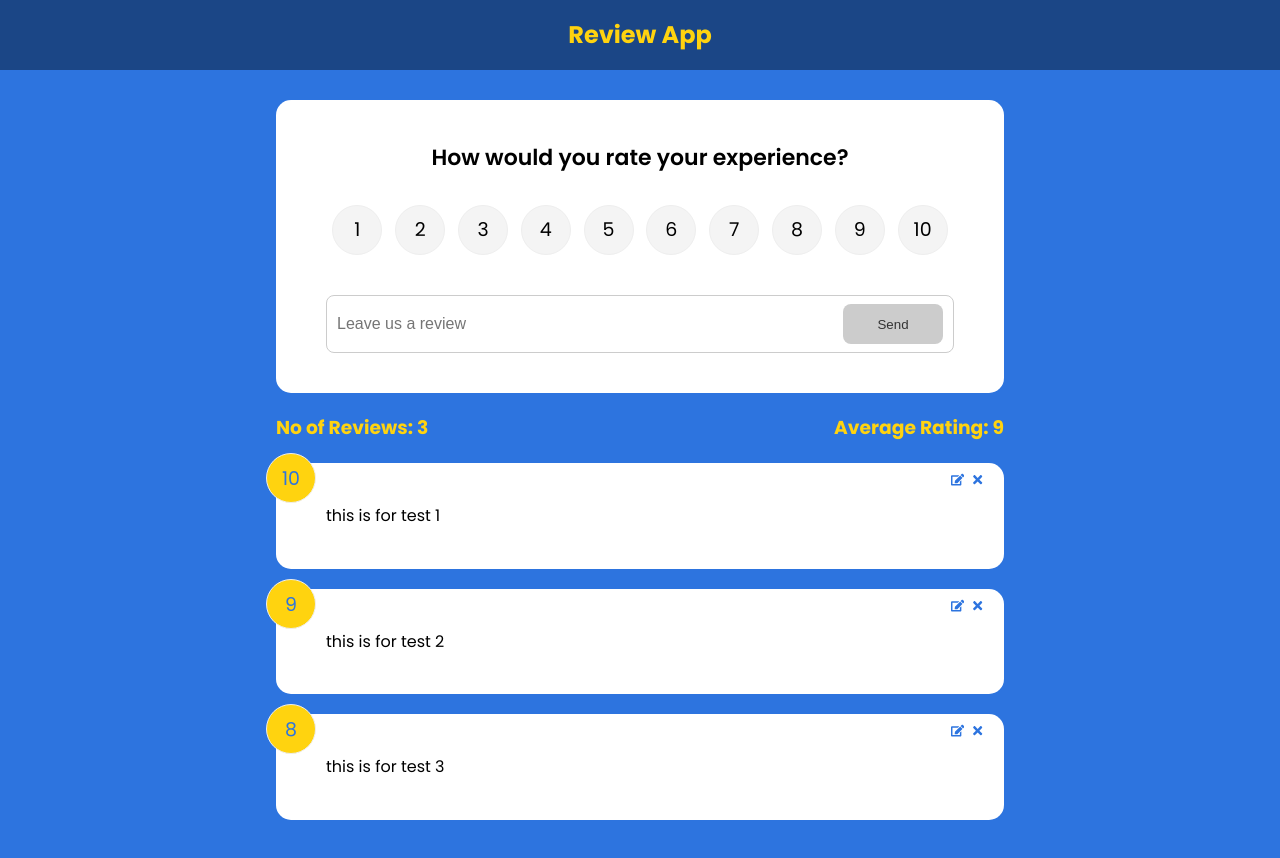
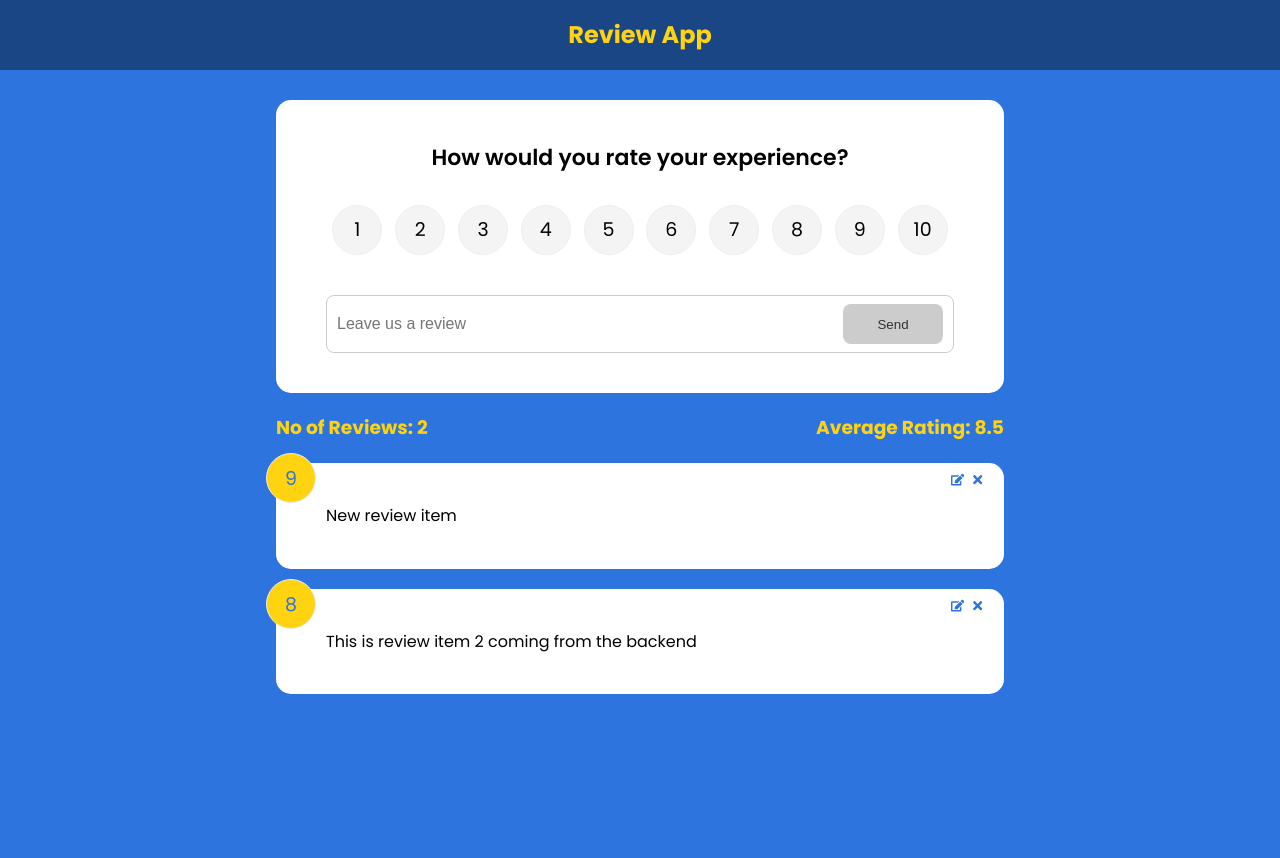
Before and after one commit to grreenkk/review-app-reactApp-, a React (Create React App) app: page / in a window 1280 px wide. Shown: the top 858 px of the page. After the commit the page ends 800 px from the top, so only its background shows below. Built offline with nearby package versions, Linux system fonts and the light colour scheme; data requests are answered from the project's data file.

Commit message:
Created ReviewContext to handle global data

```diff
--- /dev/null
+++ b/db.json
@@ -0,0 +1,14 @@
+{
+  "reviews": [
+    {
+      "id": 2,
+      "rating": 8,
+      "text": "This is review item 2 coming from the backend"
+    },
+    {
+      "rating": 9,
+      "text": "New review item",
+      "id": 4
+    }
+  ]
+}
--- a/package.json
+++ b/package.json
@@ -6,7 +6,9 @@
     "@testing-library/jest-dom": "^5.16.4",
     "@testing-library/react": "^13.2.0",
     "@testing-library/user-event": "^13.5.0",
+    "concurrently": "^7.2.1",
     "framer-motion": "^4.1.17",
+    "json-server": "^0.17.0",
     "react": "^18.1.0",
     "react-dom": "^18.1.0",
     "react-icons": "^4.4.0",
@@ -19,7 +21,9 @@
     "start": "react-scripts start",
     "build": "react-scripts build",
     "test": "react-scripts test",
-    "eject": "react-scripts eject"
+    "eject": "react-scripts eject",
+    "server": "json-server --watch db.json --port 5000",
+    "dev": "concurrently \"npm run server\" \"npm start\""
   },
   "eslintConfig": {
     "extends": [
--- a/src/components/ReviewList.jsx
+++ b/src/components/ReviewList.jsx
@@ -3,23 +3,23 @@
 import {motion, AnimatePresence} from 'framer-motion'
 import { useContext } from 'react'
 import ReviewContext from './context/ReviewContext'
+import Loading from './reuseables/Loading'
 
 
 
 
 const ReviewList = () => {
-    const {reviews} = useContext(ReviewContext)
+    const {reviews, isLoading} = useContext(ReviewContext)
 
-    if(!reviews || reviews.length === 0){
-       return <p>No reviews available</p>
-    }
+    // if(!reviews || reviews.length === 0){
+    //    return <p>No reviews available</p>
+    // }
 
 
 
 
-    return(
-        <div>
-            <AnimatePresence>
+    return isLoading ? <Loading/> : <div>
+    {!isLoading  && <AnimatePresence>
         {reviews.map((items)=>(
             <motion.div
                 key={items.id}
@@ -30,10 +30,27 @@
                 <ReviewTab key={items.id} items={items}/>
             </motion.div>
         ))}
-            </AnimatePresence>
+    </AnimatePresence>}
+    {isLoading && <img src="assets/loading.gif" />}
 </div>
+    // return(
+    //     <div>
+    //         {!isLoading  && <AnimatePresence>
+    //             {reviews.map((items)=>(
+    //                 <motion.div
+    //                     key={items.id}
+    //                     initial={{ opacity: 0 }}
+    //                     animate={{ opacity: 1 }}
+    //                     exit={{ opacity: 0 }}
+    //                 >
+    //                     <ReviewTab key={items.id} items={items}/>
+    //                 </motion.div>
+    //             ))}
+    //         </AnimatePresence>}
+    //         {isLoading && <img src="assets/loading.gif" />}
+    //     </div>
 
-    )
+    // )
     // return(
     //     <div>
     //         {reviews.map((items)=>(
--- a/src/components/ReviewStats.jsx
+++ b/src/components/ReviewStats.jsx
@@ -6,9 +6,13 @@
     const {reviews} = useContext(ReviewContext)
     const totalReviews = reviews.length
 
+    // reviews.map((item) => {console.log(item.rating)})
+
     let averageRating = reviews.reduce((acc, cur)=>{
         return acc + cur.rating
     }, 0) / totalReviews
+
+    console.log(averageRating)
 
     averageRating = averageRating.toFixed(1).replace(/[.,]0$/, '')//To remove 0 when its a whole number
 
--- a/src/components/context/ReviewContext.jsx
+++ b/src/components/context/ReviewContext.jsx
@@ -1,4 +1,4 @@
-import {createContext, useState} from 'react'
+import {createContext, useState, useEffect} from 'react'
 import { v4 as uuidv4} from 'uuid'
 import ReviewData from '../../data/ReviewData'
 
@@ -7,11 +7,27 @@
 const ReviewContext = createContext()
 
 export const ReviewProvider = ({children}) => {
-    const [reviews, setReviews] = useState(ReviewData)
+    const [isLoading, setIsLoading] = useState(true)
+    const [reviews, setReviews] = useState([])
     const [reviewEdit, setReviewEdit] = useState({
         item: {},
         edit: false
     })
+
+    useEffect(() => {
+        fetchReviews()
+    }, [])
+
+    const fetchReviews = async ()=>{
+        const response = await fetch(`http://localhost:5000/reviews?_sort=id&_order=desc`)
+
+        const data = await response.json()
+
+        console.log(data)
+
+        setReviews(data)
+        setIsLoading(false)
+    }
 
     const addReview = (payLoad) => {
         const reviewPayLoad = {
@@ -70,6 +86,7 @@
         value={{
             reviews,
             reviewEdit,
+            isLoading,
             addReview,
             deleteReview,
             fillForEdit,
--- /dev/null
+++ b/src/components/reuseables/Loading.jsx
@@ -0,0 +1,11 @@
+import loading from "../assets/loading.gif"
+
+
+
+const Loading = () => {
+    return <img src={loading} alt="Loading..." style={{width: '100px', margin: 'auto', display: 'block'  }}  />
+
+
+}
+
+export default Loading
```
Also changed, not shown: src/components/assets/loading.gif (added), 1 other file (tests, documents, lock files or other folders). Lines whose indentation alone changed are shown as unchanged.
